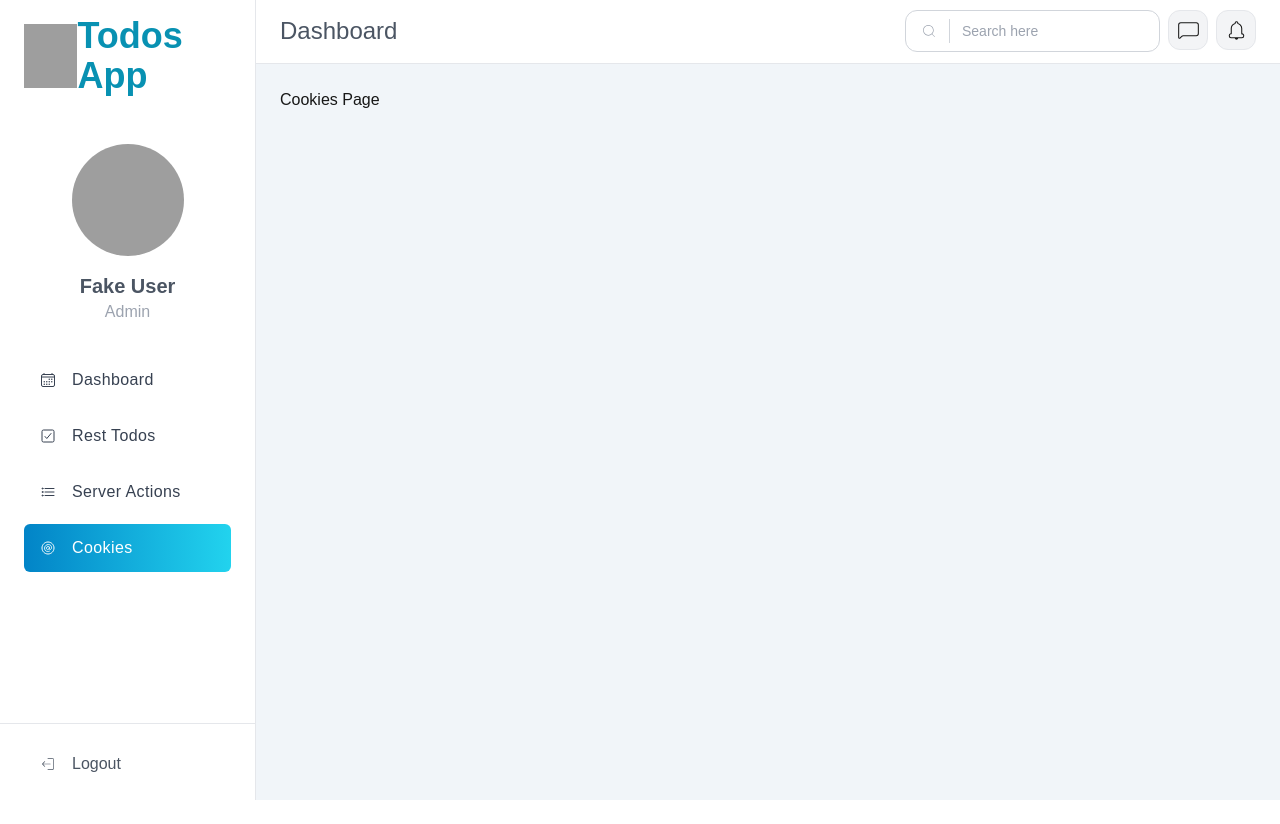
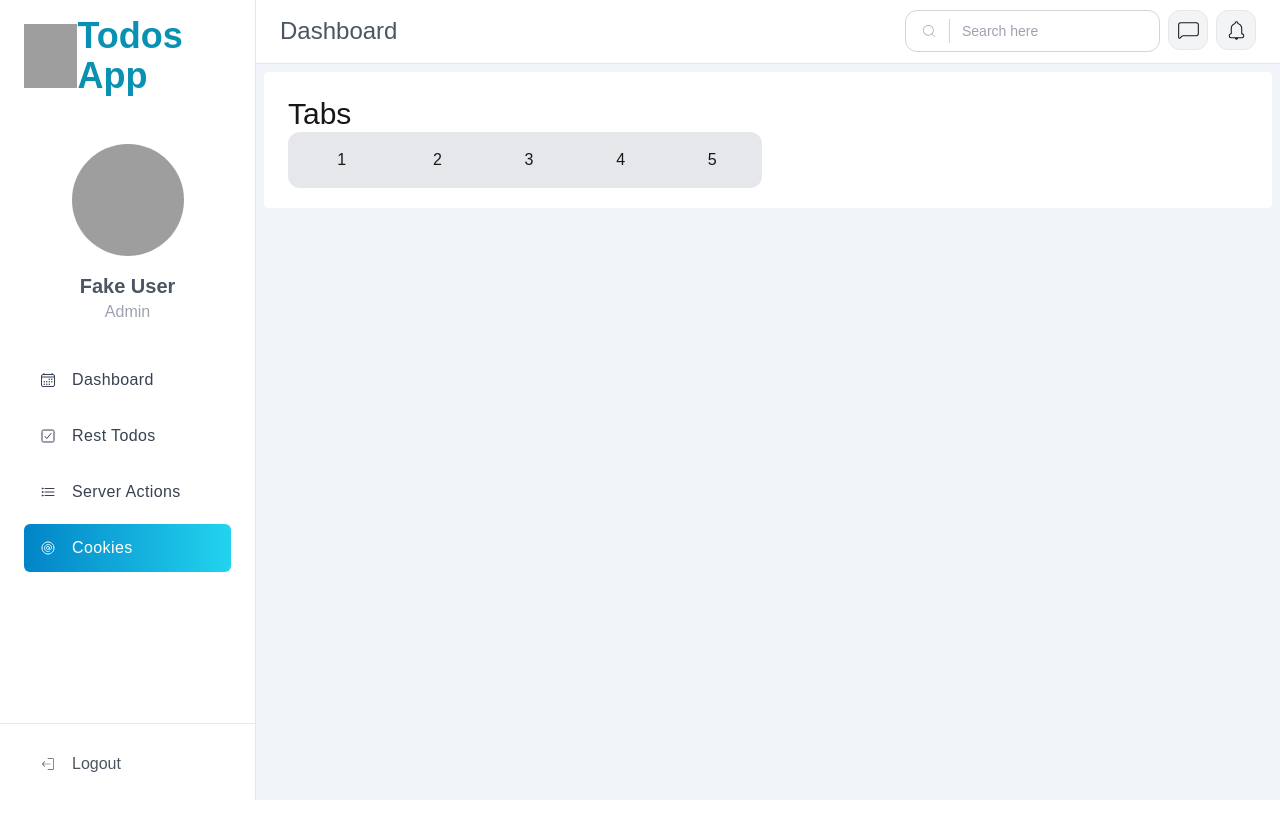
Before and after one commit to lumusitech/frontend-next-todo-app, a Next.js app: page /dashboard/cookies in a window 1280 px wide. Built offline with nearby package versions, Linux system fonts and the light colour scheme; grey boxes are pictures that could not be loaded.

Commit message:
feat: add tabBar design and navigation

```diff
--- a/src/app/dashboard/cookies/page.tsx
+++ b/src/app/dashboard/cookies/page.tsx
@@ -1,7 +1,17 @@
+import { TabBar } from '@/components'
+
+export const metadata = {
+  title: 'Cookies page',
+  description: 'Cookies page',
+}
+
 export default function CookiesPage() {
   return (
-    <div>
-      <h1>Cookies Page</h1>
+    <div className='grid grid-cols-1 sm:grid-cols-2 gap-3'>
+      <div className='flex flex-col'>
+        <span className='text-3xl'>Tabs</span>
+        <TabBar />
+      </div>
     </div>
   )
 }
--- a/src/app/dashboard/layout.tsx
+++ b/src/app/dashboard/layout.tsx
@@ -9,7 +9,7 @@ export default function DashboardLayout({ children }: { children: React.ReactNod
 
       <div className='ml-auto mb-6 lg:w-[75%] xl:w-[80%] 2xl:w-[85%] min-h-screen bg-slate-100'>
         <TopMenu />
-        <div className='px-6 pt-6'>{children}</div>
+        <div className='px-6 pt-6 bg-white p-2 m-2 rounded pb-5'>{children}</div>
       </div>
     </>
   )
--- /dev/null
+++ b/src/components/TabBar.tsx
@@ -0,0 +1,43 @@
+// https://tailwindcomponents.com/component/radio-buttons-1
+
+const tabsOptions = [1, 2, 3, 4, 5]
+
+export const TabBar = () => {
+  return (
+    <div
+      className={`grid w-full space-x-2 rounded-xl bg-gray-200 p-2 ${
+        'grid-cols-' + tabsOptions.length
+      }`}
+    >
+      {tabsOptions.map(tab => (
+        <div key={tab}>
+          <input type='radio' id={String(tab)} className='peer hidden' />
+          <label className='block cursor-pointer select-none rounded-xl p-2 text-center peer-checked:bg-blue-500 peer-checked:font-bold peer-checked:text-white'>
+            {tab}
+          </label>
+        </div>
+      ))}
+
+      {/* <div>
+        <input type='radio' id='2' className='peer hidden' />
+        <label className='block cursor-pointer select-none rounded-xl p-2 text-center peer-checked:bg-blue-500 peer-checked:font-bold peer-checked:text-white'>
+          2
+        </label>
+      </div>
+
+      <div>
+        <input type='radio' id='3' className='peer hidden' />
+        <label className='block cursor-pointer select-none rounded-xl p-2 text-center peer-checked:bg-blue-500 peer-checked:font-bold peer-checked:text-white'>
+          3
+        </label>
+      </div>
+
+      <div>
+        <input type='radio' id='4' className='peer hidden' />
+        <label className='block cursor-pointer select-none rounded-xl p-2 text-center peer-checked:bg-blue-500 peer-checked:font-bold peer-checked:text-white'>
+          4
+        </label>
+      </div> */}
+    </div>
+  )
+}
--- /dev/null
+++ b/src/components/index.ts
@@ -0,0 +1,5 @@
+export { Sidebar } from './Sidebar'
+export { SidebarItem } from './SidebarItem'
+export { TabBar } from './TabBar'
+export { TopMenu } from './TopMenu'
+export { WidgetItem } from './WidgetItem'
```
